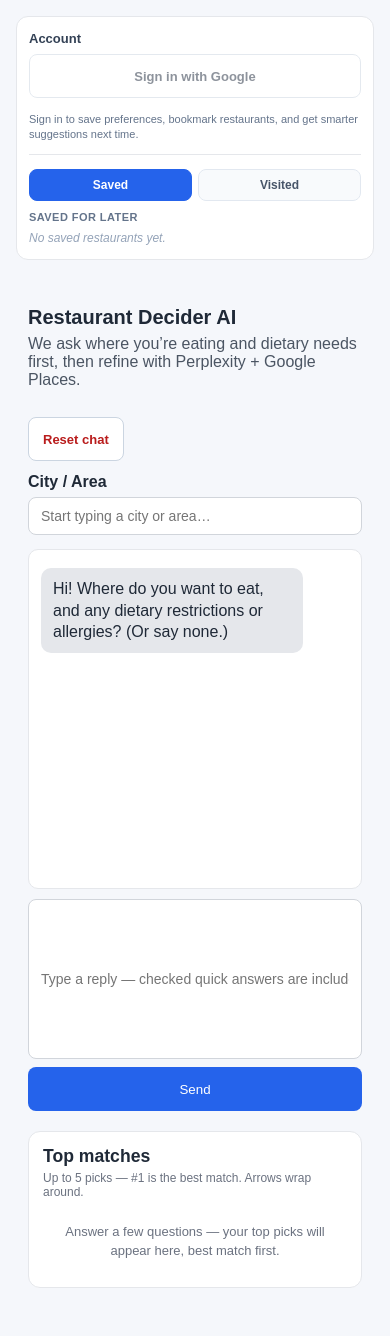
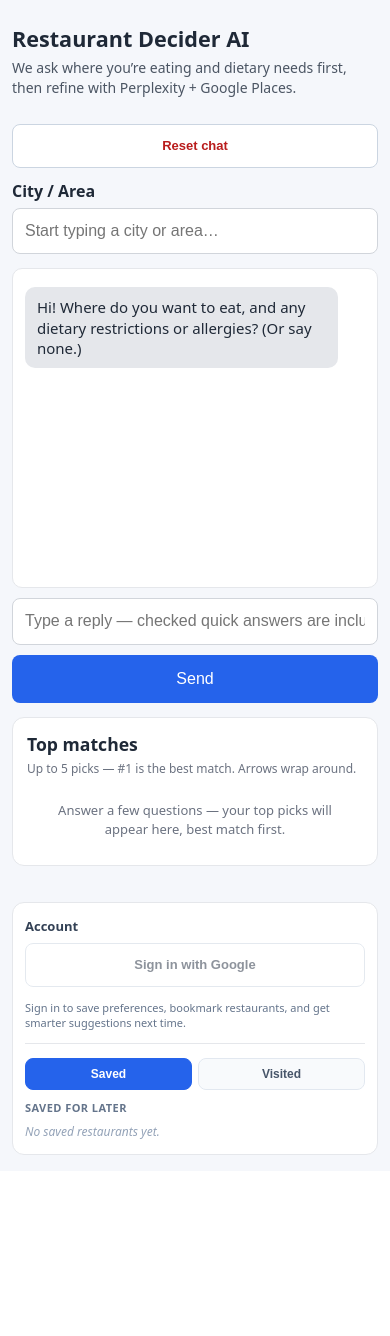
Before and after one commit to Dunce132/HackHayward2026, a Flask app: page / in a window 390 px wide. After the commit the page ends 1155 px from the top, so only its background shows below. Run offline with Flask 3, Linux system fonts and the light colour scheme; some libraries are stand-ins or nearby versions.

Commit message:
fixing fixing

```diff
--- a/kevin/app.py
+++ b/kevin/app.py
@@ -1118,18 +1118,29 @@
     }
 
 
+def _firebase_web_config() -> Dict[str, str]:
+    """Build Firebase client config; authDomain defaults to PROJECT_ID.firebaseapp.com."""
+    api_key = (os.getenv("FIREBASE_WEB_API_KEY") or "").strip()
+    project_id = (os.getenv("FIREBASE_PROJECT_ID") or "").strip()
+    auth_domain = (os.getenv("FIREBASE_AUTH_DOMAIN") or "").strip()
+    if not auth_domain and project_id:
+        auth_domain = f"{project_id}.firebaseapp.com"
+    return {
+        "apiKey": api_key,
+        "authDomain": auth_domain,
+        "projectId": project_id,
+        "appId": (os.getenv("FIREBASE_APP_ID") or "").strip(),
+        "messagingSenderId": (os.getenv("FIREBASE_MESSAGING_SENDER_ID") or "").strip(),
+    }
+
+
 @app.get("/api/config")
 def api_config():
     """Public Firebase web config + feature flags for the browser."""
+    fb = _firebase_web_config()
     return jsonify(
         {
-            "firebase": {
-                "apiKey": os.getenv("FIREBASE_WEB_API_KEY", ""),
-                "authDomain": os.getenv("FIREBASE_AUTH_DOMAIN", ""),
-                "projectId": os.getenv("FIREBASE_PROJECT_ID", ""),
-                "appId": os.getenv("FIREBASE_APP_ID", ""),
-                "messagingSenderId": os.getenv("FIREBASE_MESSAGING_SENDER_ID", ""),
-            },
+            "firebase": fb,
             "firestore_enabled": firebase_store.is_configured(),
         }
     )
--- a/kevin/static/app.js
+++ b/kevin/static/app.js
@@ -151,15 +151,25 @@
   }
 }
 
+function firebaseConfigReady(fb) {
+  return Boolean(
+    fb &&
+      fb.apiKey &&
+      fb.authDomain &&
+      fb.projectId
+  );
+}
+
 async function initFirebaseClient() {
   try {
     const res = await fetch("/api/config");
     const cfg = await res.json();
-    if (!cfg.firebase || !cfg.firebase.apiKey) {
+    const fb = cfg.firebase;
+    if (!firebaseConfigReady(fb)) {
       if (signInGoogleEl) signInGoogleEl.disabled = true;
       return;
     }
-    firebase.initializeApp(cfg.firebase);
+    firebase.initializeApp(fb);
     firebaseAuth = firebase.auth();
     firebaseAuth.onAuthStateChanged((user) => {
       updateAuthUI(user);
--- a/kevin/static/styles.css
+++ b/kevin/static/styles.css
@@ -14,10 +14,11 @@
 
 body {
   margin: 0;
-  font-family: Arial, sans-serif;
+  font-family: system-ui, -apple-system, "Segoe UI", Roboto, Arial, sans-serif;
   background: #f5f7fb;
   color: #1f2937;
   overflow-x: hidden;
+  padding-bottom: env(safe-area-inset-bottom, 0px);
 }
 
 .app-shell {
@@ -312,8 +313,10 @@
   box-sizing: border-box;
   border: 1px solid #d1d5db;
   border-radius: 8px;
-  padding: 10px 12px;
-  font-size: 14px;
+  padding: 12px 12px;
+  font-size: 16px;
+  /* 16px+ avoids iOS zoom-on-focus */
+  line-height: 1.3;
 }
 
 .chat {
@@ -767,22 +770,55 @@
 }
 
 @media (max-width: 900px) {
+  /* Chat + results first; account sidebar last */
   .app-shell {
-    grid-template-columns: 1fr;
+    display: flex;
+    flex-direction: column;
+    grid-template-columns: unset;
+    gap: 12px;
+    padding: 12px;
+    padding-left: max(12px, env(safe-area-inset-left));
+    padding-right: max(12px, env(safe-area-inset-right));
+    padding-bottom: max(16px, env(safe-area-inset-bottom));
+    min-height: 100dvh;
+  }
+
+  .app-main {
+    order: 1;
+    width: 100%;
+    min-width: 0;
   }
 
   .nav-sidebar {
+    order: 2;
     position: static;
     max-height: none;
+    width: 100%;
+  }
+
+  .container--main {
+    padding: 4px 0 32px;
+  }
+
+  .page-header {
+    flex-direction: column;
+    align-items: stretch;
+  }
+
+  .btn-reset {
+    width: 100%;
+    align-self: stretch;
   }
 
   .main-layout {
     grid-template-columns: 1fr;
+    gap: 14px;
   }
 
   .results-panel {
     position: static;
     order: 2;
+    top: auto;
   }
 
   .chat-column {
@@ -790,26 +826,69 @@
   }
 
   .chat {
-    height: min(340px, 48vh);
-    max-height: 48vh;
+    height: min(320px, 52vh);
+    max-height: min(420px, 55vh);
+    min-height: 220px;
   }
 
   .carousel-viewport {
-    min-height: 200px;
+    min-height: min(260px, 45vh);
+  }
+
+  .carousel-wrap {
+    gap: 4px;
+  }
+
+  .inner-slide img {
+    height: min(160px, 28vh);
+  }
+
+  .location-autocomplete {
+    max-height: min(240px, 40vh);
+  }
+
+  .bubble {
+    max-width: 92%;
+    font-size: 15px;
   }
 }
 
 @media (max-width: 480px) {
   .container {
-    padding: 16px 12px 32px;
+    padding: 12px 10px 28px;
+  }
+
+  .container--main {
+    padding: 0 0 24px;
+  }
+
+  h1 {
+    font-size: 1.35rem;
+  }
+
+  .subtitle {
+    font-size: 14px;
+    line-height: 1.4;
   }
 
   .chat-form {
     flex-direction: column;
+    gap: 10px;
+  }
+
+  .chat-form input#message {
+    flex: 1 1 auto;
+    width: 100%;
   }
 
   .chat-form button {
     width: 100%;
+    min-height: 48px;
+    font-size: 16px;
+  }
+
+  .quick-replies {
+    padding: 10px;
   }
 
   .quick-replies-actions {
@@ -820,4 +899,21 @@
   .quick-replies-btn.secondary {
     width: 100%;
   }
+
+  .btn-save-restaurant,
+  .btn-select-restaurant {
+    min-height: 48px;
+    font-size: 15px;
+  }
+
+  .inner-carousel-btn {
+    flex: 0 0 44px;
+    min-width: 44px;
+    min-height: 44px;
+  }
+
+  .carousel-btn {
+    min-width: 48px;
+    min-height: 48px;
+  }
 }
--- a/kevin/templates/index.html
+++ b/kevin/templates/index.html
@@ -2,7 +2,12 @@
 <html lang="en">
   <head>
     <meta charset="UTF-8" />
-    <meta name="viewport" content="width=device-width, initial-scale=1.0" />
+    <meta
+      name="viewport"
+      content="width=device-width, initial-scale=1, viewport-fit=cover, maximum-scale=5"
+    />
+    <meta name="theme-color" content="#f5f7fb" />
+    <meta name="apple-mobile-web-app-capable" content="yes" />
     <title>Restaurant AI Chatbot</title>
     <link rel="stylesheet" href="/static/styles.css" />
   </head>
```
Also changed, not shown: kevin/README.md, 1 other file.
